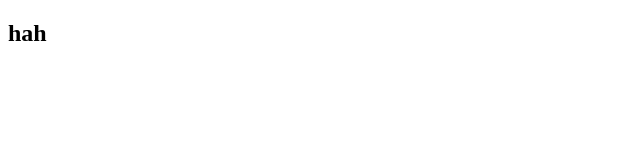
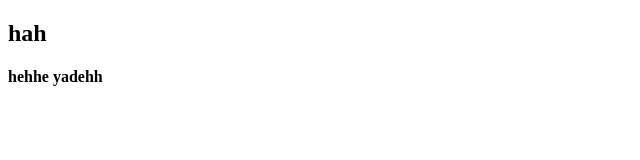
Before and after one commit to Habibah-06/wahh, a plain HTML site: page index.html in a window 1280 px wide. Shown: the whole page, without its empty margins (0-640 px from the left). Drawn offline with Linux system fonts and the light colour scheme.

Commit message:
Menambahkan paragraf ke index.html - Nama2

```diff
--- a/index.html
+++ b/index.html
@@ -7,5 +7,6 @@
 </head>
 <body>
     <h2>hah</h2>
+    <h4>hehhe yadehh</h4>
 </body>
 </html>
```
